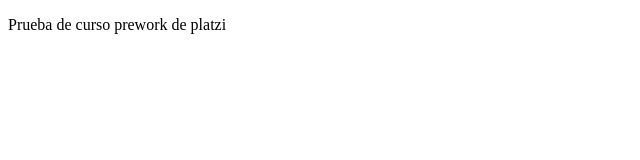
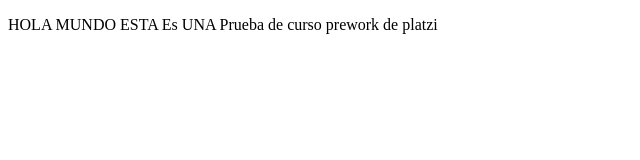
Before and after one commit to LordMorker/proyectoDemoCursoPrework, a plain HTML site: page index.html in a window 1280 px wide. Shown: the whole page, without its empty margins (0-640 px from the left). Drawn offline with Linux system fonts and the light colour scheme.

Commit message:
cambios de prueba

```diff
--- a/index.html
+++ b/index.html
@@ -9,7 +9,7 @@
 </head>
 
 <body>
-    <p>Prueba de curso prework de platzi</p>
+    <p>HOLA MUNDO ESTA Es UNA Prueba de curso prework de platzi</p>
 </body>
 
 </html>
```
